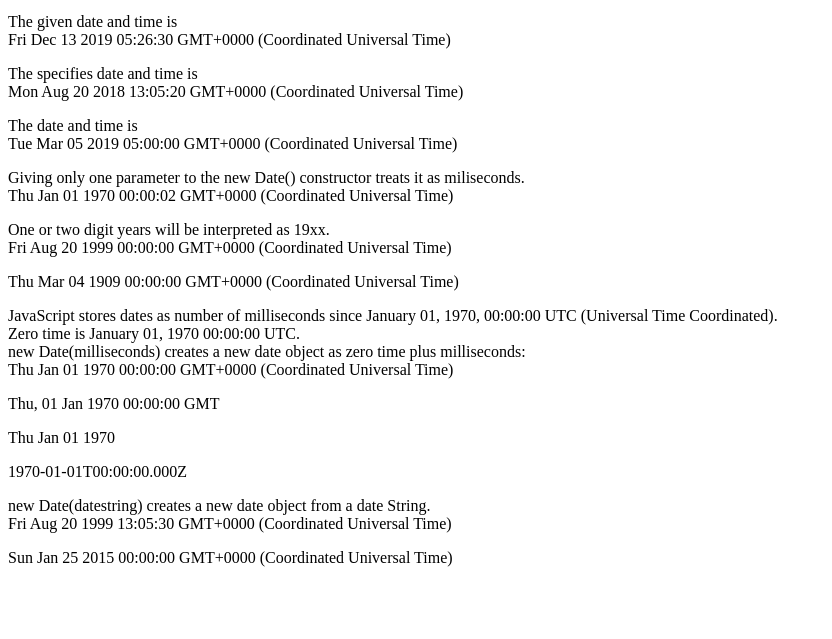
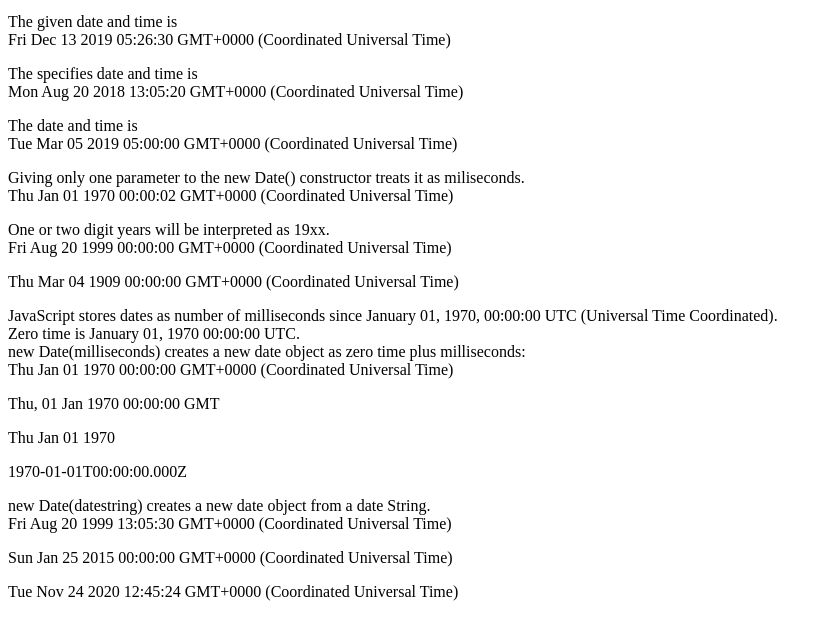
Before and after one commit to NirutaDhimal/javascript, a plain HTML site: page basics/index.html in a window 1280 px wide. Shown: the part 101-740 px from the top of the page, without its empty margins (0-832 px from the left). Drawn offline with Linux system fonts and the light colour scheme.

Commit message:
JS Date Get methods

```diff
--- a/basics/index.html
+++ b/basics/index.html
@@ -20,6 +20,7 @@
         <p id = "try"></p>
         <p id = "test4"></p>
         <p id = "test5"></p>
+        <p id = "demo3"></p>
         <!--<p> Click the buttton to sort the array in ascending order.</p>
         <button  type = "button" onclick = "myFunction()">Try it</button>
         <p> Click the button below to sort the array in descending order.</p>
--- a/basics/jsbasics.js
+++ b/basics/jsbasics.js
@@ -813,3 +813,31 @@ var msec = Date.parse("25 jan 2015");
 console.log(msec);
 d = new Date(msec);
 document.getElementById("test5").innerHTML = d;
+
+
+//JS Date get methods
+d = new Date()
+document.getElementById("demo3").innerHTML = d;
+
+var days = ["Sunday", "Monday", "Tuesday", "Wednesday", "Thursday", "Friday", "Saturday"];
+var months = ["January", "February", "March", "April", "May", "June", "July", "August", "September", "October", "November", "December"];
+
+console.log(d.getFullYear());
+console.log(months[d.getMonth()]);
+console.log(d.getDate());
+console.log(days[d.getDay()]);
+console.log(d.getHours());
+console.log(d.getMinutes());
+console.log(d.getSeconds());
+console.log(d.getMilliseconds());
+console.log(d.getTime());
+
+//UTC date methods
+console.log(d.getUTCFullYear());
+console.log(months[d.getUTCMonth()]);
+console.log(d.getUTCDate());
+console.log(days[d.getUTCDay()]);
+console.log(d.getUTCHours());
+console.log(d.getUTCMinutes());
+console.log(d.getUTCSeconds());
+console.log(d.getUTCMilliseconds());
```
